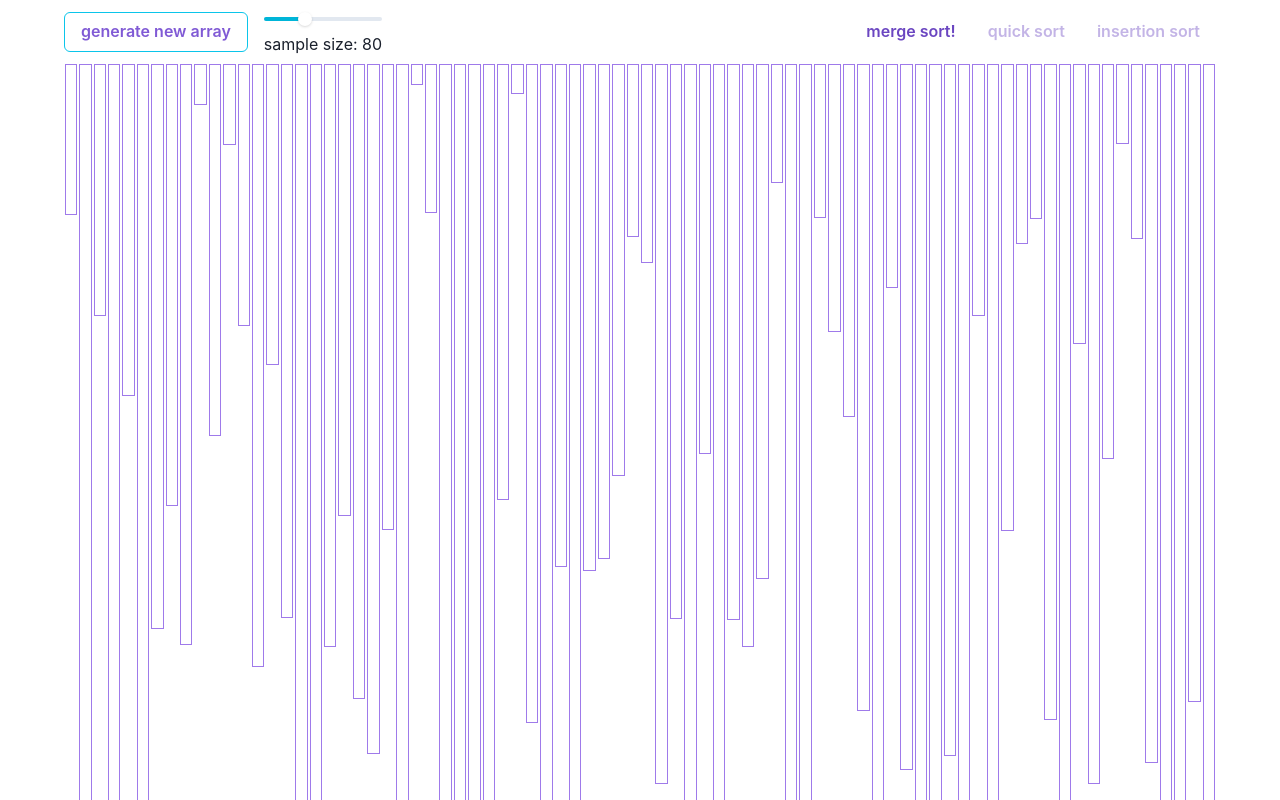
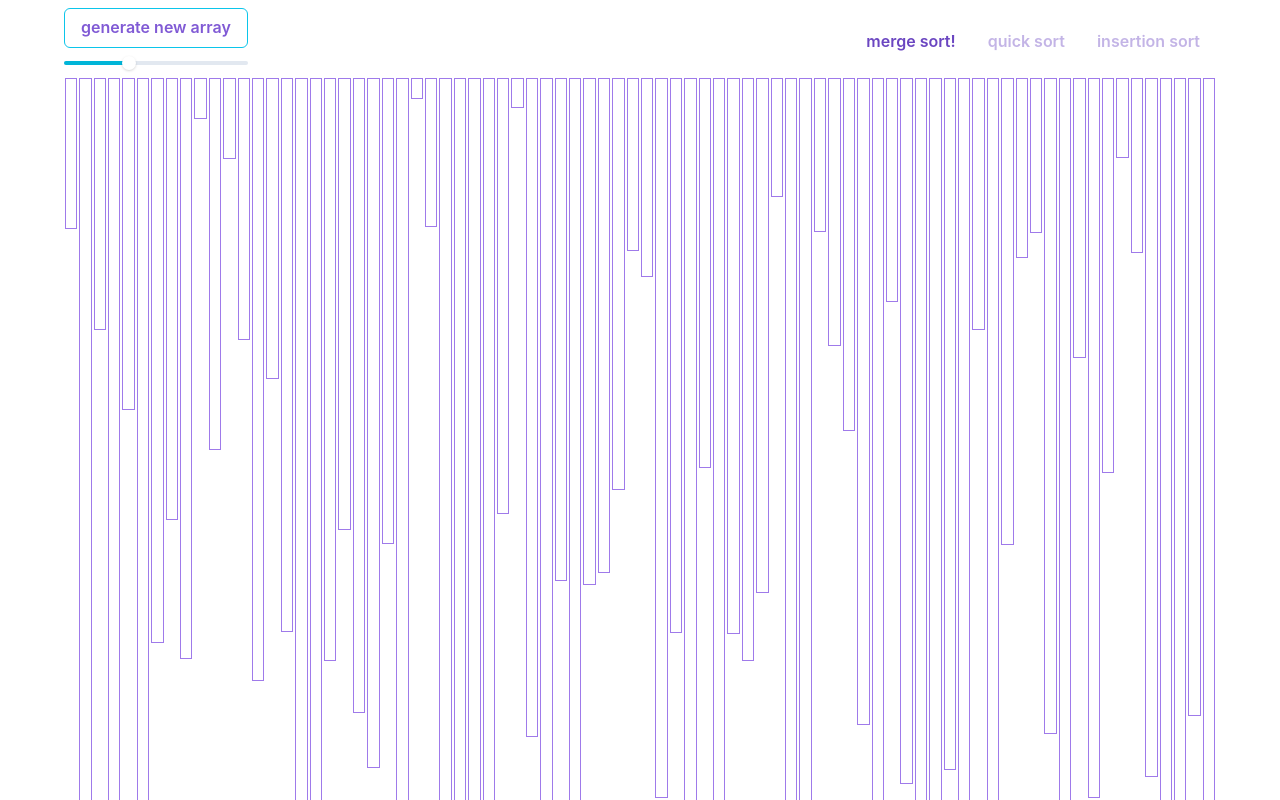
Before and after one commit to tomdaniels/visualeyes, a Next.js app: page / in a window 1280 px wide. Shown: the top 800 px of the page. Built offline with nearby package versions, Linux system fonts and the light colour scheme.

Commit message:
show sample size as a tooltip

```diff
--- a/src/components/control-panel.tsx
+++ b/src/components/control-panel.tsx
@@ -1,4 +1,4 @@
-import React from 'react';
+import React, { useState } from 'react';
 import {
   Slider,
   SliderTrack,
@@ -6,7 +6,7 @@ import {
   SliderThumb,
   Box,
   Button,
-  Text,
+  Tooltip,
   Flex,
 } from '@chakra-ui/react';
 import { THEME } from '../constants';
@@ -25,10 +25,11 @@ const ControlPanel: React.FC<ControlPanelProps> = ({
   numberOfBars,
   array,
 }) => {
+  const [showTooltip, setShowTooltip] = useState<boolean>(false);
   return (
-    <Box w="90%" m="8px auto">
+    <Box w="90%" m="8px auto 2px">
       <Flex justifyContent="space-between" align="center">
-        <Flex align="center">
+        <Box>
           <Button
             variant="outline"
             color={`${THEME.primary.colour}.500`}
@@ -38,23 +39,32 @@ const ControlPanel: React.FC<ControlPanelProps> = ({
           >
             generate new array
           </Button>
-          <Box ml={4}>
           <Slider
+            mt={2}
             min={15}
             max={200}
             colorScheme={THEME.secondary.colour}
             aria-label="sample-size"
             defaultValue={numberOfBars}
             onChange={(v) => handleSliderChange(v)}
+            onMouseEnter={() => setShowTooltip(true)}
+            onMouseLeave={() => setShowTooltip(false)}
           >
             <SliderTrack>
               <SliderFilledTrack />
             </SliderTrack>
+            <Tooltip
+              hasArrow
+              bg={`${THEME.secondary.colour}.500`}
+              color="white"
+              placement="bottom"
+              isOpen={showTooltip}
+              label={`${numberOfBars}`}
+            >
               <SliderThumb />
+            </Tooltip>
           </Slider>
-            <Text>sample size: {numberOfBars}</Text>
         </Box>
-        </Flex>
         <div>
           <Button
             variant="ghost"
```
Lines whose indentation alone changed are shown as unchanged.
